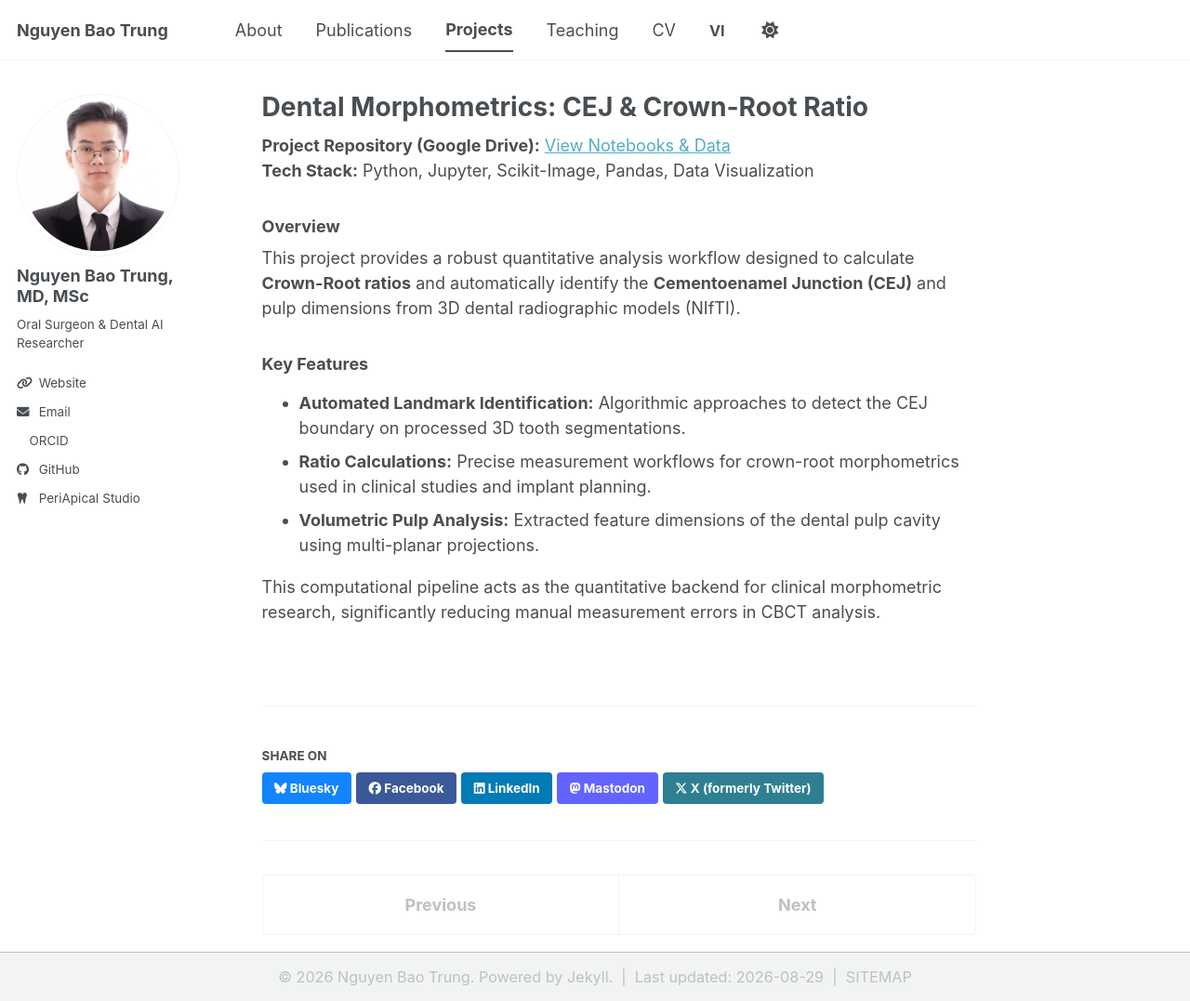
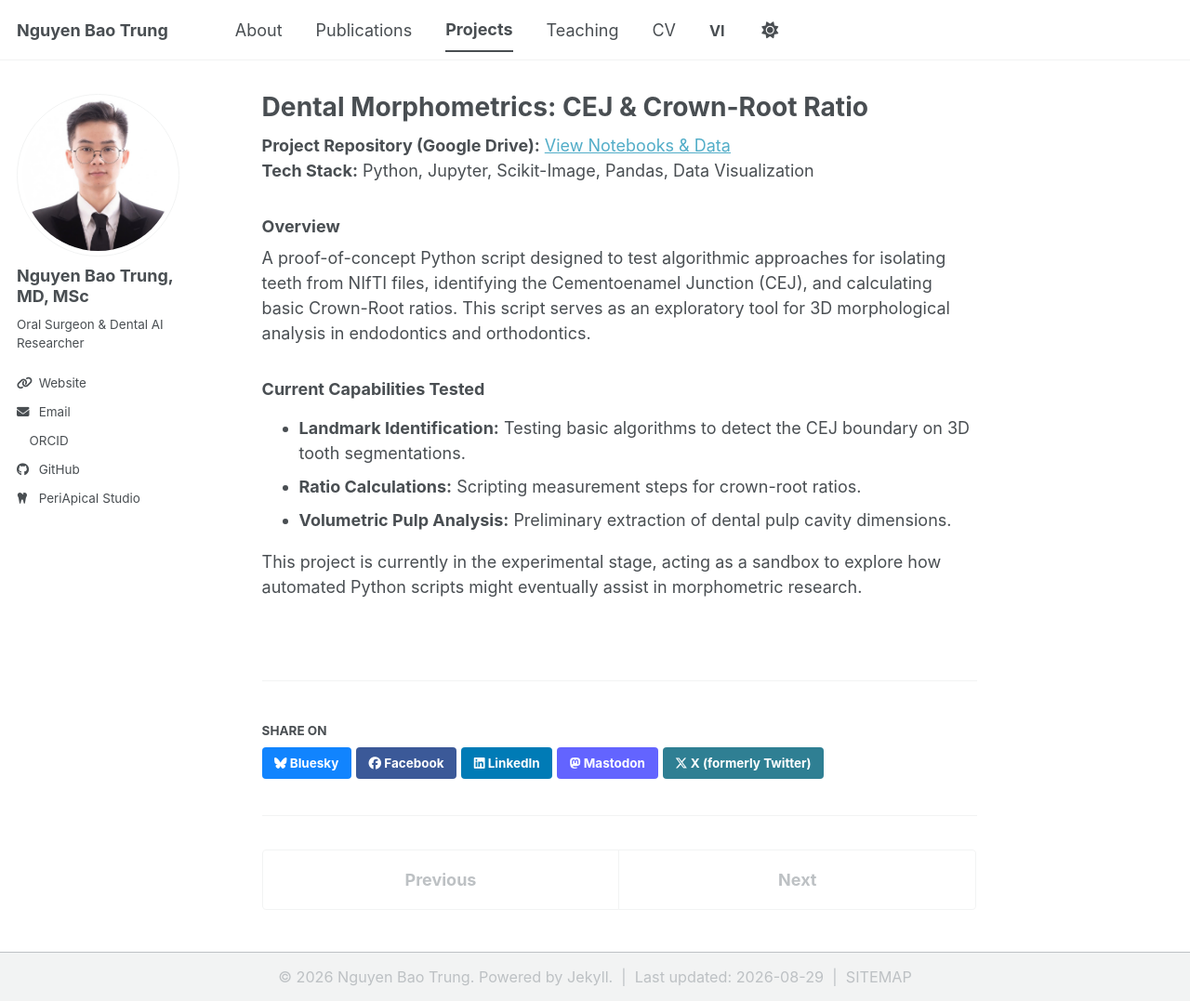
Before and after one commit to trungnb/trungnb.github.io, a Jekyll site: the page built from _portfolio/portfolio-6-dental-cej-morphometrics.md, in a window 1280 px wide and 1077 px high. Shown: the whole window at 93% size. Built offline with Jekyll 4.4.1, drawn with Linux system fonts in a browser that asks for light colours; a style sheet for code colours, icons or effects is not loaded.

Commit message:
Tone down project descriptions to reflect pilot/experimental nature

```diff
--- a/_portfolio/portfolio-6-dental-cej-morphometrics.md
+++ b/_portfolio/portfolio-6-dental-cej-morphometrics.md
@@ -9,11 +9,11 @@ date: 2026-07-28
 **Tech Stack:** Python, Jupyter, Scikit-Image, Pandas, Data Visualization
 
 ### Overview
-This project provides a robust quantitative analysis workflow designed to calculate **Crown-Root ratios** and automatically identify the **Cementoenamel Junction (CEJ)** and pulp dimensions from 3D dental radiographic models (NIfTI).
+A proof-of-concept Python script designed to test algorithmic approaches for isolating teeth from NIfTI files, identifying the Cementoenamel Junction (CEJ), and calculating basic Crown-Root ratios. This script serves as an exploratory tool for 3D morphological analysis in endodontics and orthodontics.
 
-### Key Features
-* **Automated Landmark Identification:** Algorithmic approaches to detect the CEJ boundary on processed 3D tooth segmentations.
-* **Ratio Calculations:** Precise measurement workflows for crown-root morphometrics used in clinical studies and implant planning.
-* **Volumetric Pulp Analysis:** Extracted feature dimensions of the dental pulp cavity using multi-planar projections.
+### Current Capabilities Tested
+* **Landmark Identification:** Testing basic algorithms to detect the CEJ boundary on 3D tooth segmentations.
+* **Ratio Calculations:** Scripting measurement steps for crown-root ratios.
+* **Volumetric Pulp Analysis:** Preliminary extraction of dental pulp cavity dimensions.
 
-This computational pipeline acts as the quantitative backend for clinical morphometric research, significantly reducing manual measurement errors in CBCT analysis.
+This project is currently in the experimental stage, acting as a sandbox to explore how automated Python scripts might eventually assist in morphometric research.
```
Also changed, not shown: _pages/cv-vi.md (+3 -3 lines), _pages/cv.md (+3 -3 lines), _portfolio/portfolio-2-3d-pipeline.md (+1 -1 lines), _portfolio/portfolio-3-ctgan.md (+1 -1 lines).
